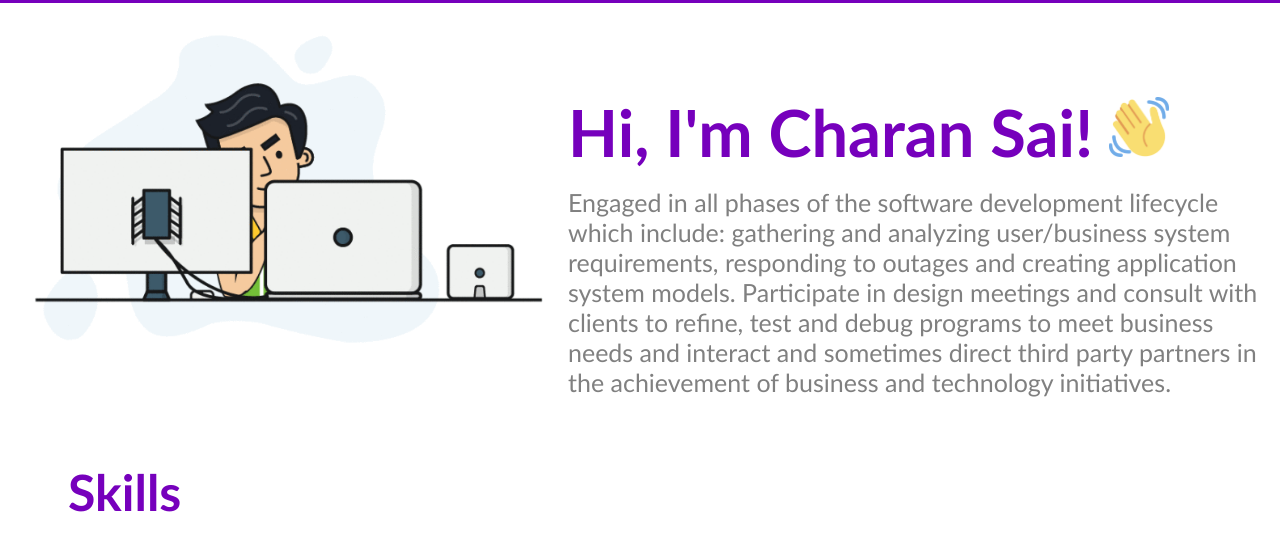
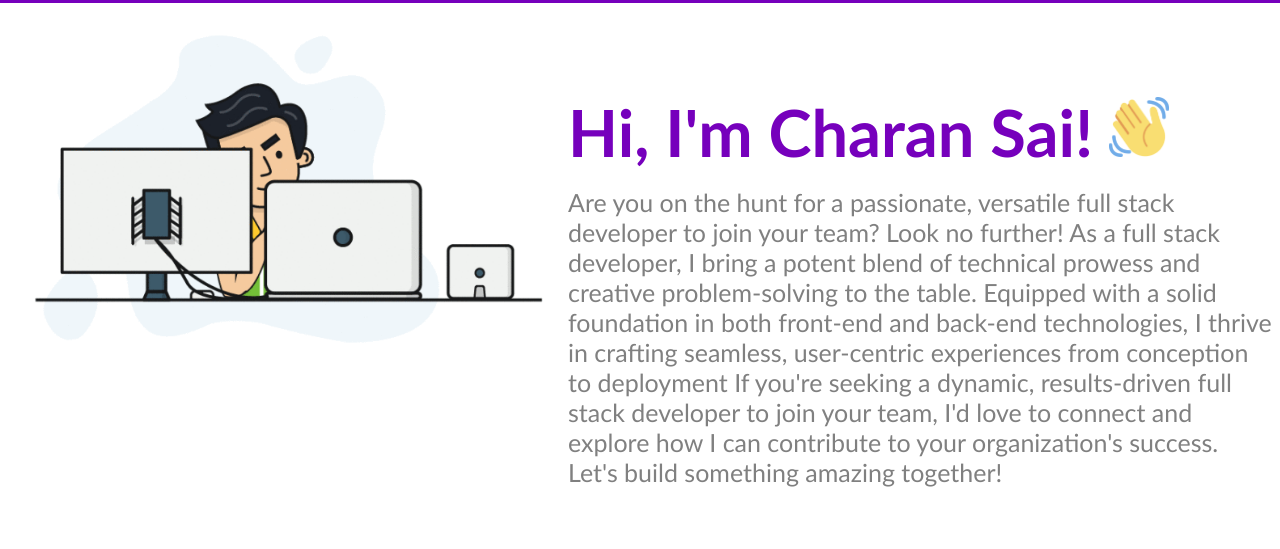
Before and after one commit to Charannsai/my-portfolio, a plain HTML site: page index.html in a window 1280 px wide. Shown: the part 137-686 px from the top of the page. Drawn offline with Linux system fonts and the light colour scheme; files whose address does not match are found by name.

Commit message:
Update index.html

```diff
--- a/index.html
+++ b/index.html
@@ -44,7 +44,10 @@
             Hi, I'm Charan Sai! <img src="waving-hand.png" width="60px"/>
           </h1>
           <p>
-            Engaged in all phases of the software development lifecycle which include: gathering and analyzing user/business system requirements, responding to outages and creating application system models. Participate in design meetings and consult with clients to refine, test and debug programs to meet business needs and interact and sometimes direct third party partners in the achievement of business and technology initiatives.
+            Are you on the hunt for a passionate, versatile full stack developer to join your team? Look no further!
+
+As a full stack developer, I bring a potent blend of technical prowess and creative problem-solving to the table. Equipped with a solid foundation in both front-end and back-end technologies, I thrive in crafting seamless, user-centric experiences from conception to deployment
+            If you're seeking a dynamic, results-driven full stack developer to join your team, I'd love to connect and explore how I can contribute to your organization's success. Let's build something amazing together!
           </p>
       </div>
     </section>
```
